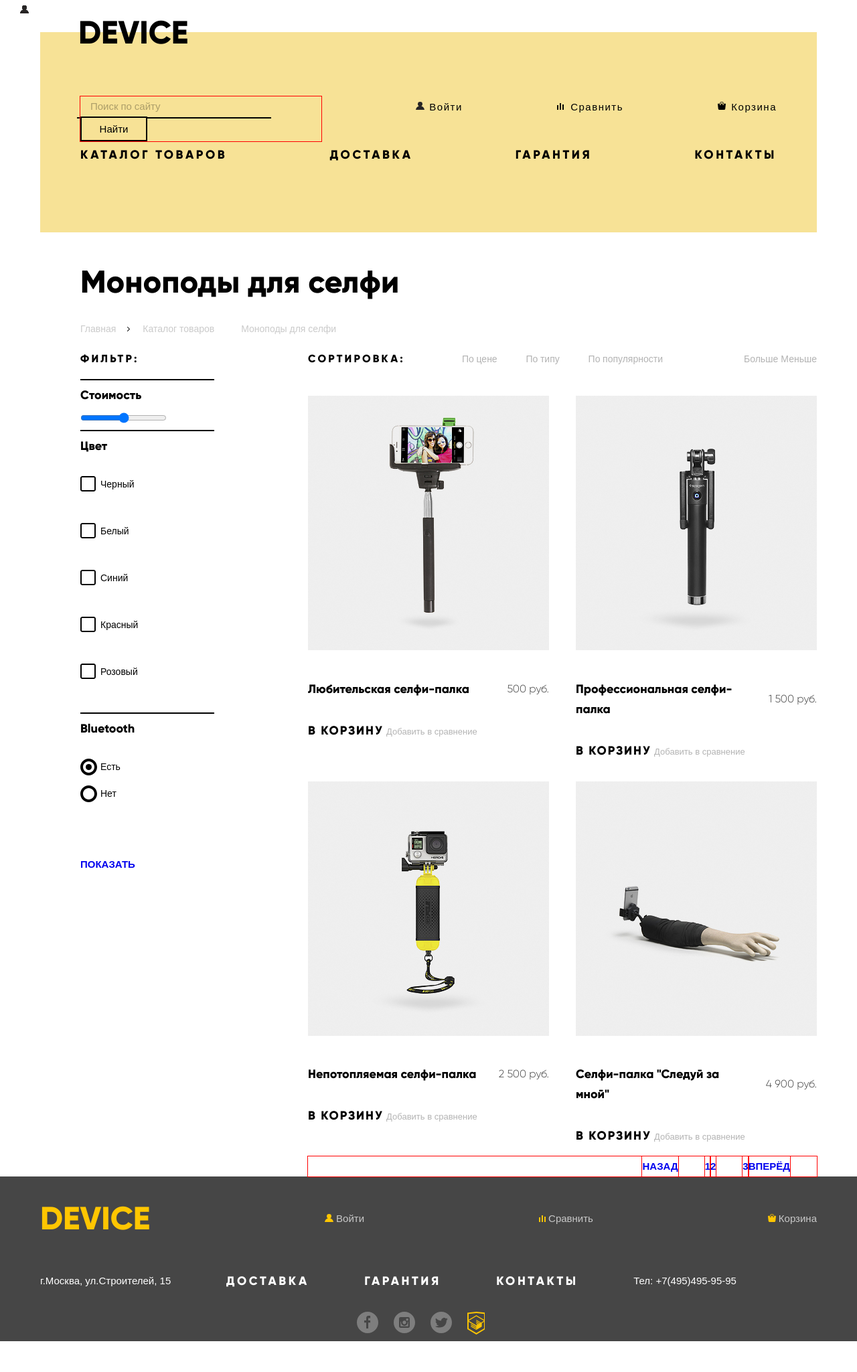
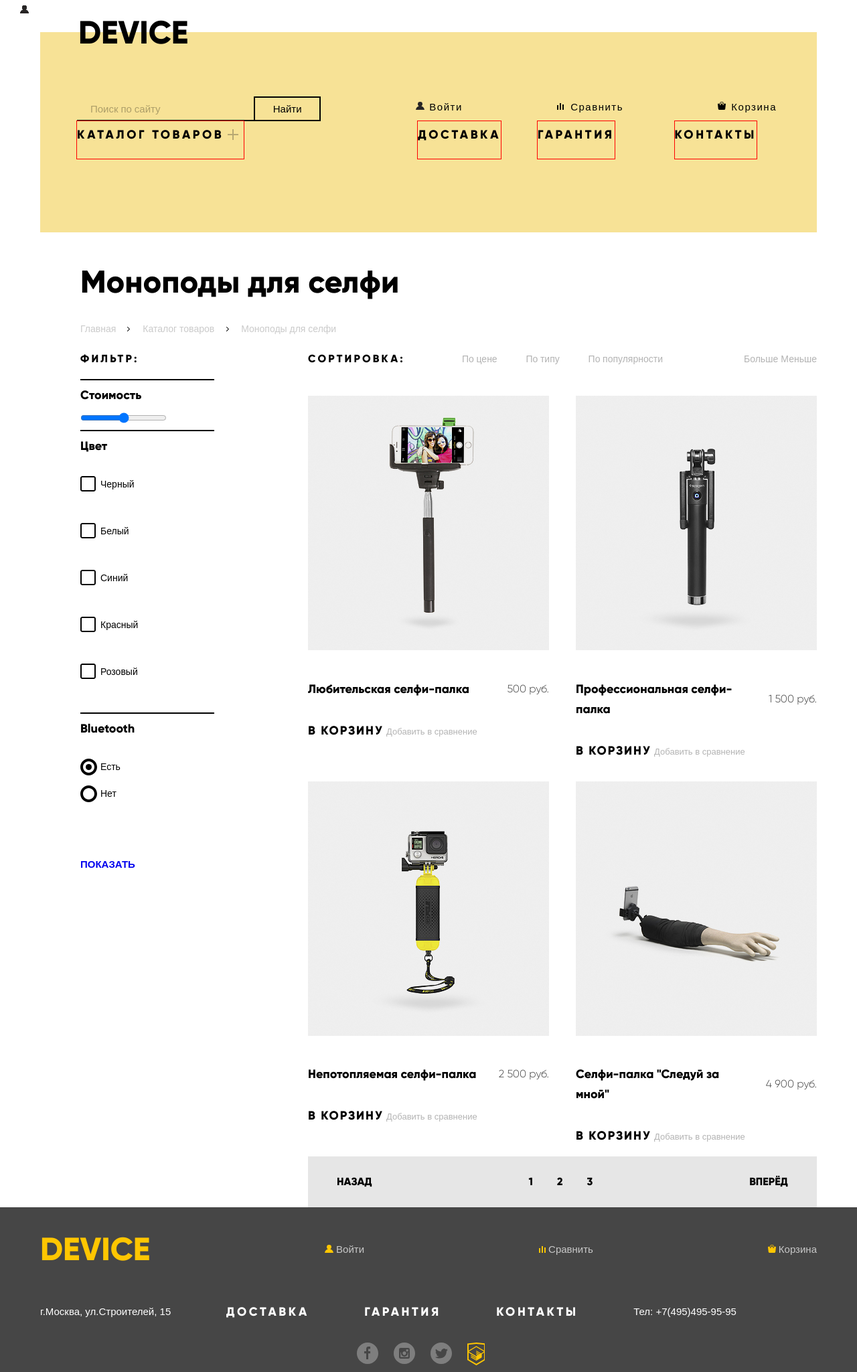
Before and after one commit to maxmax4656/700083-device, a plain HTML site: page catalog.html in a window 1280 px wide. Shown: the whole page at 67% size. Before the commit the page ends 2003 px from the top, so only its background shows below. Drawn offline with nearby package versions, Linux system fonts and the light colour scheme; files whose address does not match are found by name.

Commit message:
Добавил исправления по li

```diff
--- a/css/main.css
+++ b/css/main.css
@@ -46,7 +46,7 @@ img {
   height: auto;
 }
 
-.visually-hidden:not(:focus):not(:active) {
+.visually-hidden {
   position: absolute;
   width: 1px;
   height: 1px;
@@ -205,7 +205,6 @@ img {
 }
 
 .d6 {
-  outline: 1px solid red;
 }
 
 .d6 input {
@@ -217,7 +216,7 @@ img {
   margin: -5px;
   font-family: 'Open Sans', 'Arial', sans-serif;
   font-weight: 300;
-  width: 250px;
+  width: 225px;
 }
 
 .d6 input::placeholder {
@@ -259,15 +258,40 @@ img {
   flex-wrap: wrap;
   justify-content: space-between;
   max-width: 1040px;
-  margin: 0 auto;
 }
 
 .site-navigation li {
-  display: inline-block;
 }
 
 .site-navigation > li {
   position: relative;
+  outline: 1px solid red;
+}
+
+.site-navigation > li:first-child {
+  margin-left: 55px;
+  position: relative;
+  padding-right: 30px;
+}
+
+.site-navigation > li:first-child::after {
+  content: "";
+  position: absolute;
+  height: 16px;
+  width: 16px;
+  background: url(../img/svg/plus.svg) no-repeat;
+  opacity: 0.3;
+  top: 12px;
+  left: 225px;
+}
+
+.site-navigation > li:nth-child(2) {
+  margin-left: 170px;
+  margin-right: -35px;
+}
+
+.site-navigation > li:nth-child(4) {
+  margin-right: -30px;
 }
 
 .site-navigation a {
@@ -308,7 +332,7 @@ img {
 }
 
 .dropdown a {
-  font-family: opensanslight, sans-serif;
+  font-family: 'Open Sans', 'Arial', sans-serif;
   font-size: 15px;
   line-height: 36px;
   font-weight: 400;
@@ -324,6 +348,9 @@ img {
   display: block;
 }
 
+.dropdown {
+  outline: 1px solid red;
+}
 
 /* Слайдды */
 
@@ -826,17 +853,23 @@ textarea:focus {
   background-position: 0 0;
 }
 
-.main-bread::after {
+.catalog-bread {
+  position: relative;
+  margin-right: 50px;
+}
+
+.catalog-bread::after {
   content: "";
   width: 4px;
   height: 7px;
   position: absolute;
   top: 5px;
-  left: 70px;
+  left: 125px;
   background-image: url(../img/svg/nav-arrow.svg);
   background-repeat: no-repeat;
   background-position: 0 0;
 }
+
 
 .breadcrumbs-current {
   text-decoration: none;
@@ -1083,20 +1116,41 @@ form label {
 
 .pagination-list {
   display: flex;
-  outline: 1px solid red;
   width: 100%;
-  justify-content: flex-end;
+  justify-content: space-between;
+  background-color: #e6e6e6;
+}
+
+.pagination-list a {
+  font-family: gilroyextrabold, 'Arial', sans-serif;
+  font-weight: 900;
+  font-size: 16px;
+  line-height: 24px;
+  color: #000;
 }
 
 .pagination-list li {
-  outline: 1px solid red;
+  padding: 23px 18px;
 }
 
 .pagination-list li:first-child {
+  margin-right: auto;
+  margin-left: 25px;
 }
 
 .pagination-list li:last-child {
+  margin-left: auto;
+  margin-right: 25px;
 }
+
+.pagination-list li:nth-child(2) {
+}
+
+.pagination-list li:nth-child(3) {
+}
+
+
+
 
 
 
@@ -1110,7 +1164,7 @@ form label {
   margin-left: 70px;
 }
 
-.catalog li {
+.catalog-item {
   margin-right: 40px;
 }
 
```
